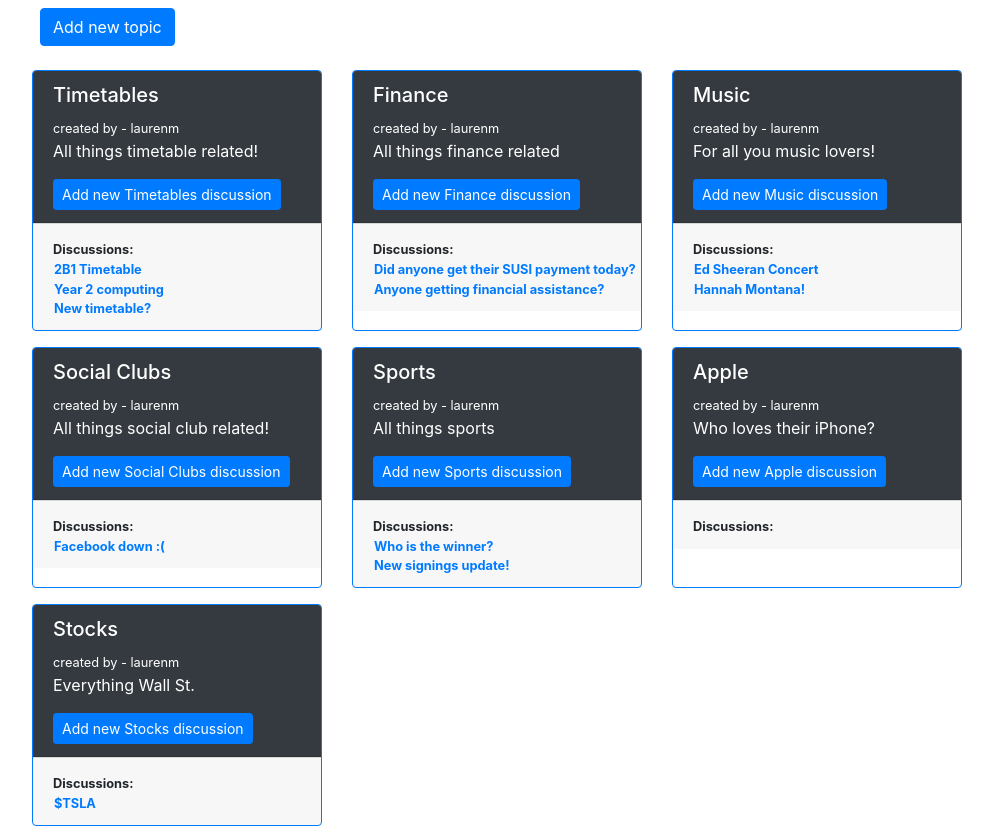
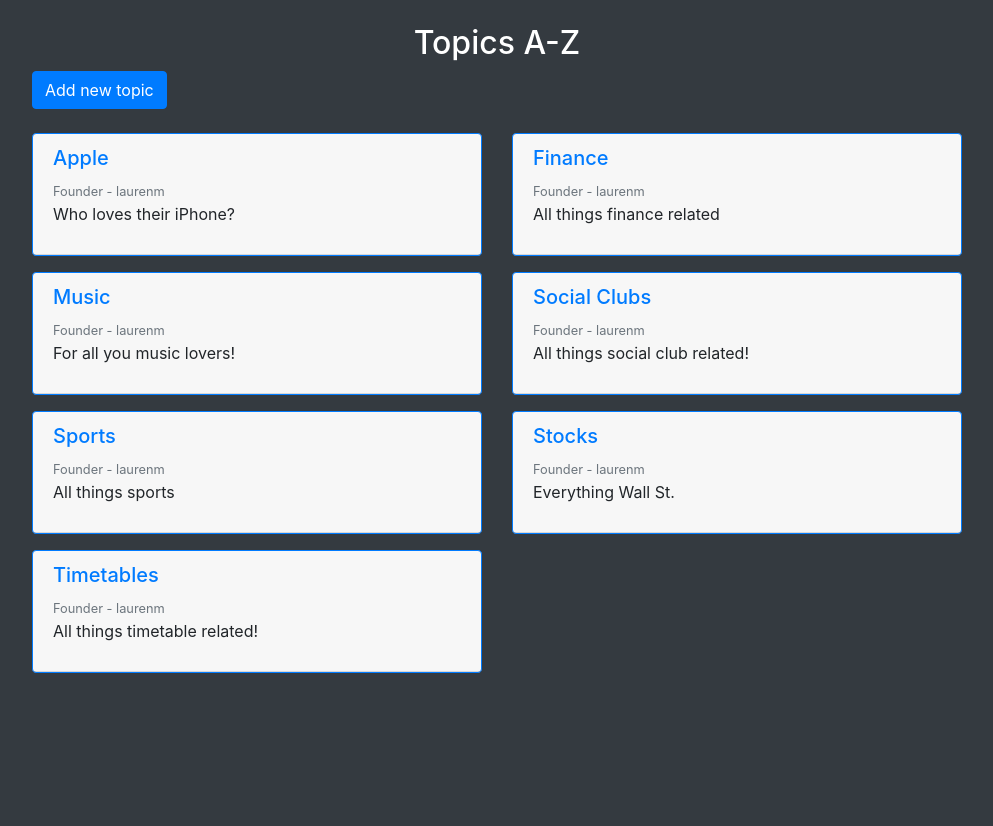
Before and after one commit to RhysMcCabe/come_slim_with_me, a Django app: page / in a window 1280 px wide. Shown: the part 103-929 px from the top of the page, without its empty margins (143-1136 px from the left). After the commit the page ends 776 px from the top, so only its background shows below. Run offline with Django 3.2, Linux system fonts and the light colour scheme; a user stored in the database is signed in; data comes from the database, SQL or seed files in the repository; both versions use the stored data as it was after the commit; some libraries are stand-ins or nearby versions.

Commit message:
Can now access topic specific discussions, redesign of home page and discussions list page

```diff
--- a/messageboard/urls.py
+++ b/messageboard/urls.py
@@ -7,10 +7,14 @@ from .views import(
     DiscussionCreateView,
     TopicListView,
     CommentCreateView,
-    TopicCreateView
+    TopicCreateView,
+    SearchResultsListView,
+    TopicsDetailView
 )
 
 urlpatterns = [
+
+     path('topics/<int:pk>/', TopicsDetailView.as_view(), name='topics_detail'),
     path('topic_new/', TopicCreateView.as_view(), name='topic_new'),
     path('discussion/<int:discussion_pk>/comment/',
          CommentCreateView.as_view(), name='discussion_comment'),
@@ -23,4 +27,5 @@ urlpatterns = [
     path('discussion/<int:pk>/',
          DiscussionDetailView.as_view(), name='discussion_detail'),
     path('', TopicListView.as_view(), name='topic'),
+    path('search/', SearchResultsListView.as_view(), name='search_results'),
 ]
--- a/messageboard/views.py
+++ b/messageboard/views.py
@@ -24,6 +24,10 @@ class TopicListView(ListView):
     model = Topic
     template_name = 'home.html'
     context_object_name = 'all_topics_list'
+
+class TopicsDetailView(DetailView):
+    model = Topic
+    template_name = 'topics_detail.html'
 
 
 class DiscussionUpdateView(LoginRequiredMixin, UserPassesTestMixin, UpdateView):
@@ -78,3 +82,8 @@ class TopicCreateView(CreateView):
     def form_valid(self, form):
         form.instance.member = self.request.user
         return super().form_valid(form)
+
+class SearchResultsListView(ListView):
+    model = Discussion
+    context_object_name = 'all_discussions_list'
+    template_name = 'search_results.html'
--- a/templates/base.html
+++ b/templates/base.html
@@ -16,7 +16,7 @@
   <link rel="stylesheet" href="/vendors/formvalidation/dist/css/formValidation.min.css">
 </head>
 
-<body>
+<body class="bg-dark">
   <nav class="navbar navbar-expand-sm">
     <img src="/static/images/TUD.png" alt="tud-logo">
     <a class="text-white pr-3 font-weight-bold h5" href="{% url 'home' %}">Student Board</a>
--- a/templates/home.html
+++ b/templates/home.html
@@ -1,30 +1,18 @@
 {% extends 'base.html' %}
-
 {% block content %}
-{% if user.is_superuser %}
-<a href="{% url 'topic_new' %}" class="btn btn-primary m-2">Add new topic</a></li>
+<h2 class="text-white text-center mt-4">Topics A-Z</h2>
+{% if user.is_authenticated %}
+<a href="{% url 'topic_new' %}" class="btn btn-primary mb-2">Add new topic</a></li>
 {% endif %}
 <div class="row">
-    {% for topic in all_topics_list %}
-    <div class="col-4 pt-3 ">
-        <div class=" card border-primary topics-entry h-100">
-            <div class="card-header bg-dark text-white">
-                <h5><a class="text-white" href="{% url 'discussion_list' %}">{{ topic.name }}</a></h5>
-                <small> created by - {{ topic.member }}</small>
+    {% for topic in all_topics_list|dictsort:"name.lower" %}
+    <div class="col-6 pt-3 ">
+        <div class=" card border-primary topics-entry ">
+            <div class="card-header ">
+                <h5><a class="s" href="{% url 'topics_detail' topic.pk %}">{{ topic.name }}</a></h5>
+                <small class="text-muted"> Founder - {{ topic.member }}</small>
                 <p>{{ topic.description }}</p>
-                {% if user.is_authenticated %}
-                <a href="{% url 'discussion_new' %}" class="btn btn-primary btn-sm">Add new {{ topic }} discussion</a>
-                </li>
-                {% endif %}
-            </div>
-            <div class="card-footer">
-                <small class="font-weight-bold">Discussions:</small>
-                {% for discussion in topic.discussions.all %}
-                <div class="row">
-                    <a class="small ml-3 font-weight-bold "
-                        href="{% url 'discussion_detail' discussion.pk %}">{{ discussion }}</a>
-                </div>
-                {% endfor %}
+
             </div>
         </div>
     </div>
```
Also changed, not shown: templates/discussion_detail.html (+13 -7 lines), templates/discussion_list.html (+5 -4 lines), templates/registration/login.html (+8 -6 lines), templates/search_results.html (added, +12 -0 lines), templates/topics_detail.html (added, +23 -0 lines), db.sqlite3.
